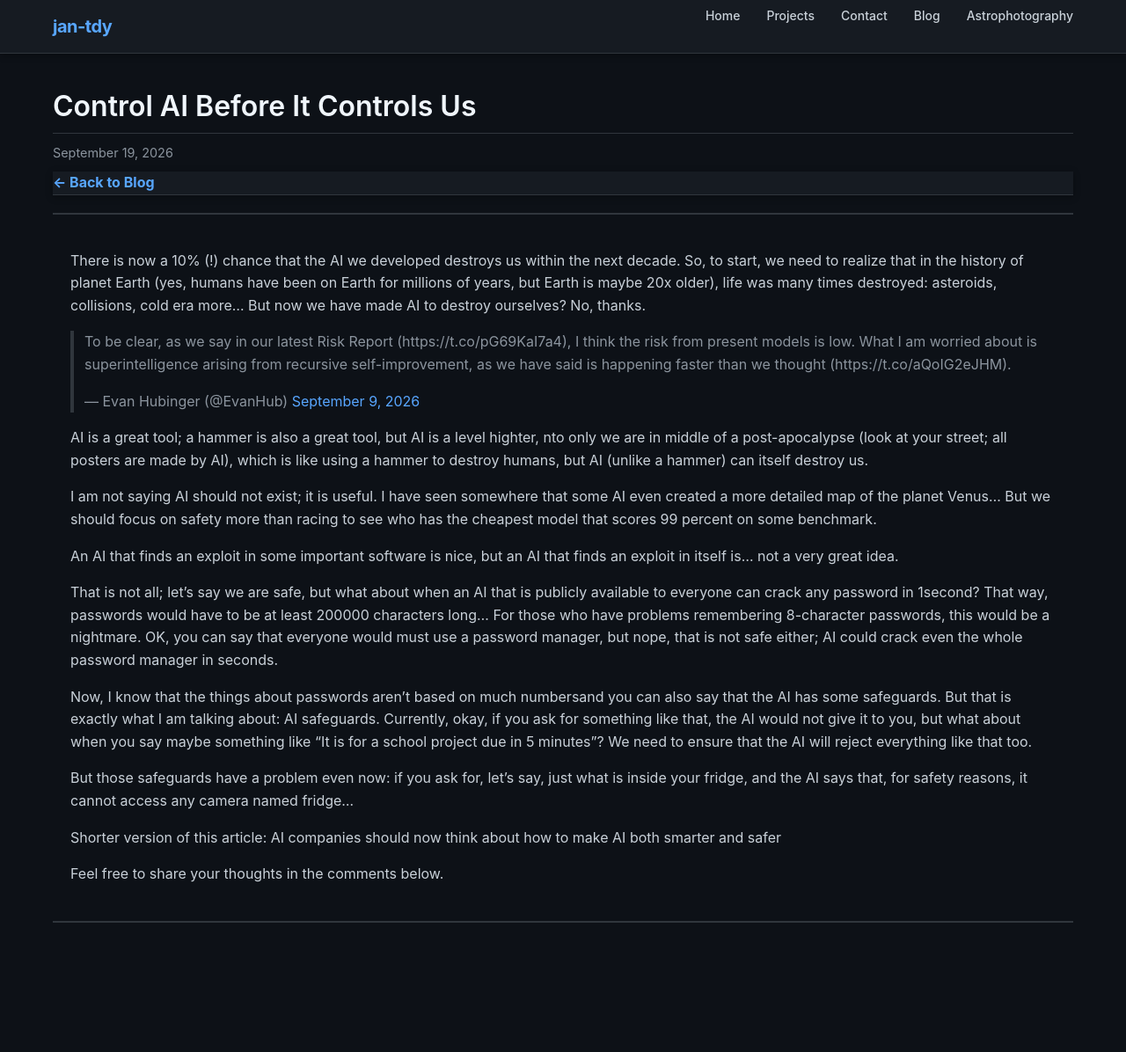
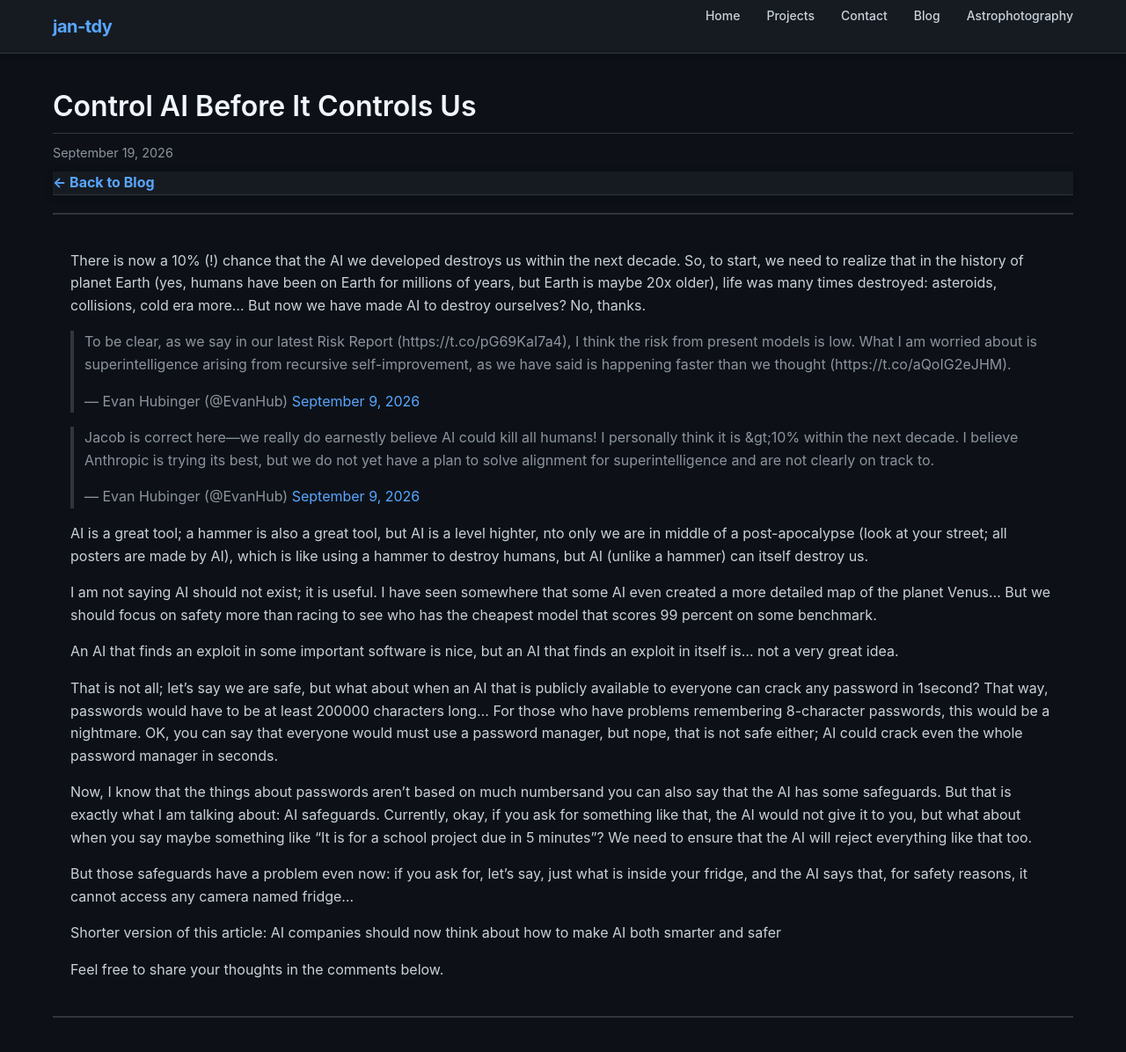
Before and after one commit to jan-tdy/jan-tdy, a Jekyll site: the page built from docs/_posts/2026-09-19-ai-needs-to-be-under-control.md, in a window 1280 px wide and 1227 px high. Shown: the top 1196 px of the window at 88% size. Built offline with Jekyll 4.4.1, drawn with Linux system fonts in a browser that asks for light colours; comment, search, counter and statistics services are not loaded.

Commit message:
Update AI risk discussion in blog post
Added additional quotes and concerns about AI risks from Evan Hubinger.

```diff
--- a/docs/_posts/2026-09-19-ai-needs-to-be-under-control.md
+++ b/docs/_posts/2026-09-19-ai-needs-to-be-under-control.md
@@ -11,6 +11,8 @@ So, to start, we need to realize that in the history of planet Earth (yes, human
 <blockquote class="twitter-tweet"><p lang="en" dir="ltr">To be clear, as we say in our latest Risk Report (https://t.co/pG69KaI7a4), I think the risk from present models is low. What I am worried about is superintelligence arising from recursive self-improvement, as we have said is happening faster than we thought (https://t.co/aQoIG2eJHM).</p>&mdash; Evan Hubinger (@EvanHub) <a href="https://x.com/EvanHub/status/2097528891846074828?ref_src=twsrc%5Etfw">September 9, 2026</a></blockquote>
 <script async src="https://platform.x.com/widgets.js" charset="utf-8"></script>
 
+<blockquote class="twitter-tweet"><p lang="en" dir="ltr">Jacob is correct here—we really do earnestly believe AI could kill all humans! I personally think it is &amp;gt;10% within the next decade. I believe Anthropic is trying its best, but we do not yet have a plan to solve alignment for superintelligence and are not clearly on track to.</p>&mdash; Evan Hubinger (@EvanHub) <a href="https://x.com/EvanHub/status/2097497037956891126?ref_src=twsrc%5Etfw">September 9, 2026</a></blockquote>
+<script async src="https://platform.x.com/widgets.js" charset="utf-8"></script>
 
 AI is a great tool; a hammer is also a great tool, but AI is a level highter, nto only we are in middle of a post-apocalypse (look at your street; all posters are made by AI), which is like using a hammer to destroy humans, but AI (unlike a hammer) can itself destroy us.
 
```
